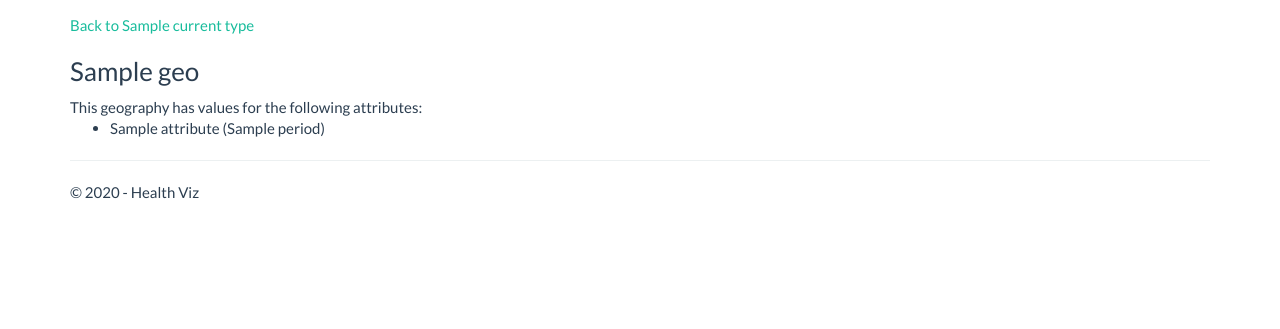
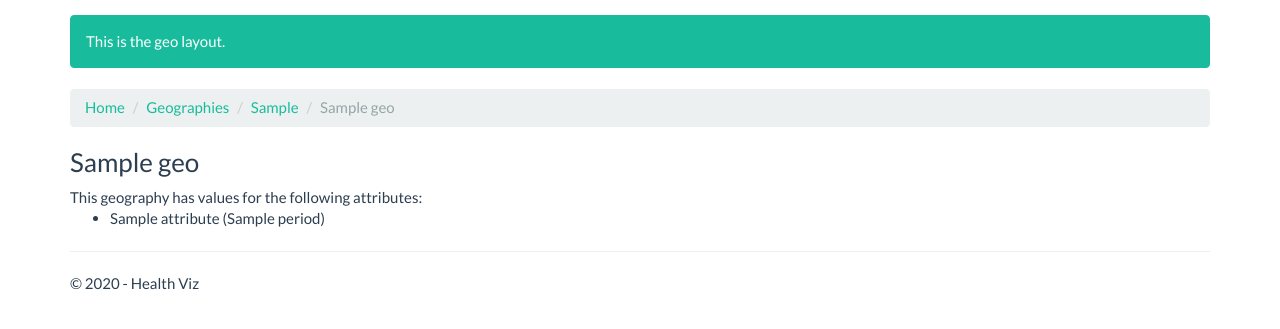
Before and after one commit to jcgiuffrida/HealthViz-mvp, a Django app: template geo/templates/geo/detail.html in a window 1280 px wide. Shown: the part 60-389 px from the top of the page. Run offline with Django 3.2, Linux system fonts and the light colour scheme; the template is opened without the code that fills it: most values are stand-ins (such as "Sample title", 1, 10 or a date in 2020); some libraries are stand-ins or nearby versions.

Commit message:
Add breadcrumbs so we stop getting lost

```diff
--- a/attributes/templates/attributes/index.html
+++ b/attributes/templates/attributes/index.html
@@ -1,6 +1,10 @@
 {% extends "layout.html" %}
 
 {% block content %}
+
+{% include "attributes/layout_attr.html" %}
+
+<a href="{% url 'attributes:sources' %}">Sources</a>
 
 {% if attribute_list %}
     <ul>
--- /dev/null
+++ b/attributes/templates/attributes/layout_attr.html
@@ -0,0 +1 @@
+<div class="alert alert-success" role="alert">This is the attributes layout.</div>
--- a/geo/templates/geo/detail.html
+++ b/geo/templates/geo/detail.html
@@ -2,7 +2,15 @@
 
 {% block content %}
 
-<a href="{% url 'geo:list' current_type.slug %}">Back to {% if current_type.plural_name %}{{current_type.plural_name}}{% else %}{{ current_type.name }}s{% endif %}</a>
+{% include "geo/layout_geo.html" %}
+
+<ol class="breadcrumb">
+  <li><a href="{% url 'home' %}">Home</a></li>
+  <li><a href="{% url 'geo:index' %}">Geographies</a></li>
+  <li><a href="{% url 'geo:list' UrlSlug %}">{{ current_type }}</a></li>
+  <li class="active">{{ geo }}</li>
+</ol>
+
 {% if geo %}
     <h3>{{ geo }}</h3>
     {% if coverage %}
--- a/geo/templates/geo/index.html
+++ b/geo/templates/geo/index.html
@@ -1,6 +1,8 @@
 {% extends "layout.html" %}
 
 {% block content %}
+
+{% include "geo/layout_geo.html" %}
 
 {% if geo_type_list %}
     <ul>
--- /dev/null
+++ b/geo/templates/geo/layout_geo.html
@@ -0,0 +1 @@
+<div class="alert alert-success" role="alert">This is the geo layout.</div>
--- a/geo/views.py
+++ b/geo/views.py
@@ -17,6 +17,7 @@ def list(request, UrlSlug):
     return render(request, 'geo/list.html', {
         'geo_list': geo_list,
         'current_type': current_type,
+        'title': current_type,
     })
 
 
@@ -29,6 +30,7 @@ def detail(request, UrlSlug, geoid):
         'geo': geo,
         'current_type': current_type,
         'coverage': coverage,
+        'UrlSlug': UrlSlug,
     })
 
 
```
Also changed, not shown: attributes/templates/attributes/detail.html (+8 -0 lines), attributes/templates/attributes/source_detail.html (+9 -0 lines), attributes/templates/attributes/sources.html (+8 -0 lines), geo/templates/geo/list.html (+8 -1 lines), geo/templates/geo/region.html (+9 -1 lines), geo/templates/geo/region_list.html (+8 -1 lines).
